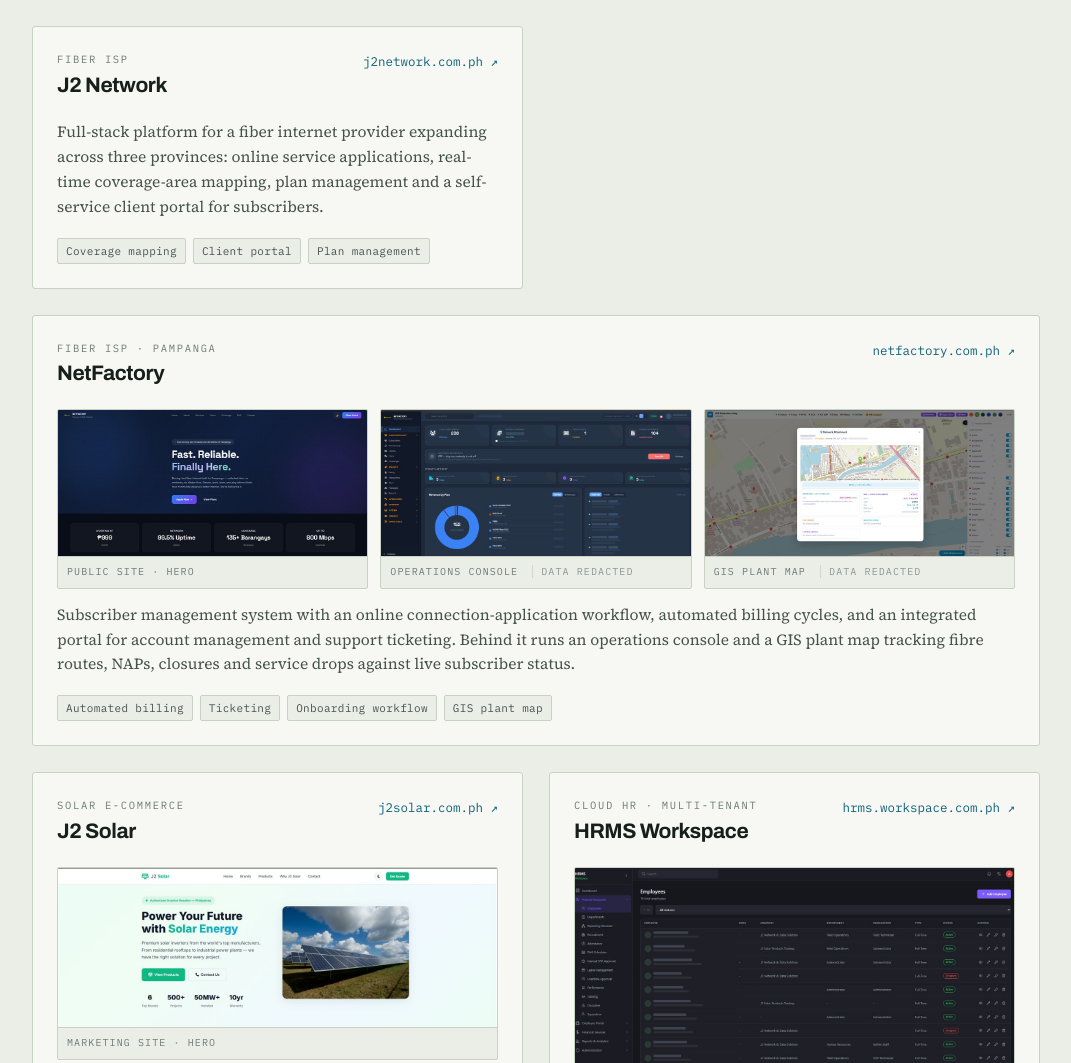
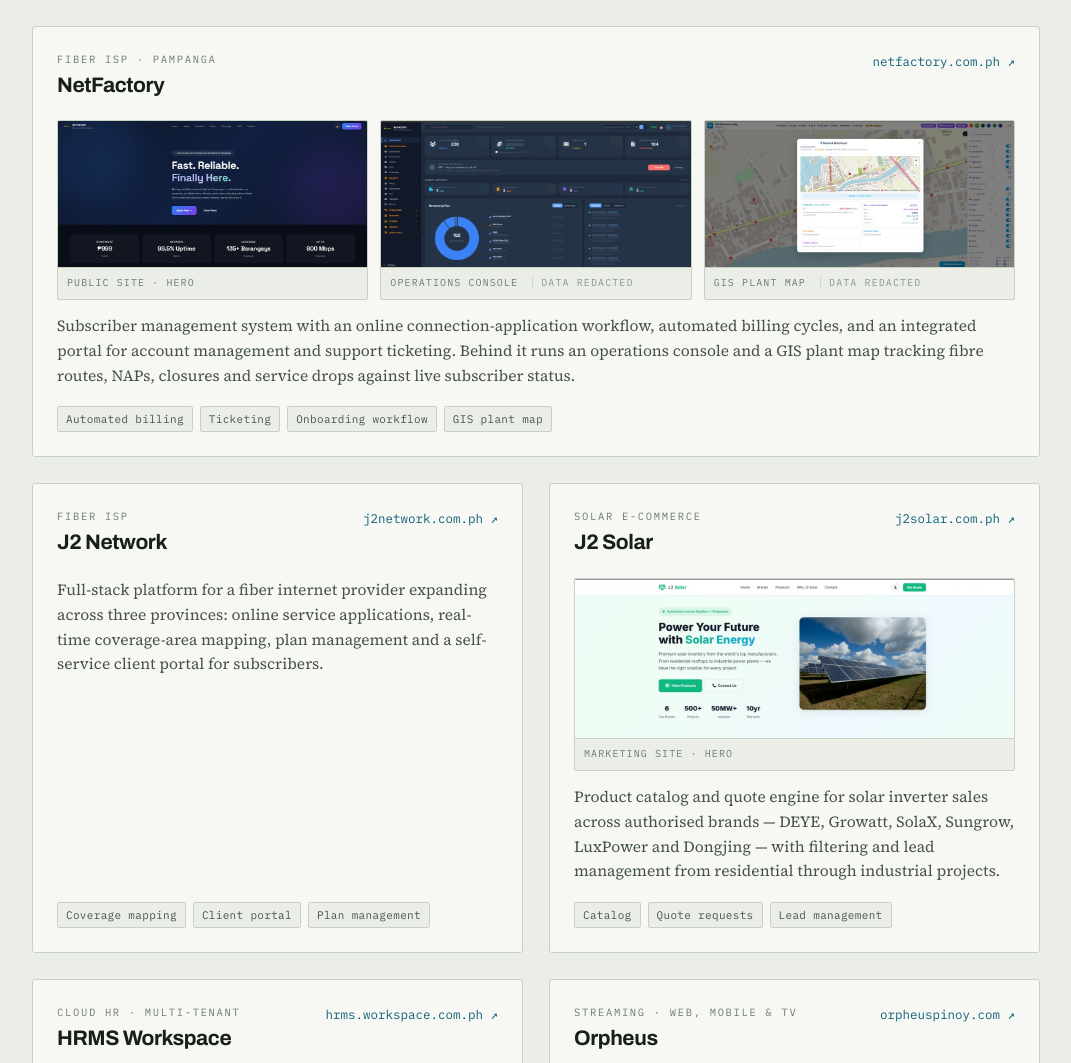
Before and after one commit to tgpsniper/myportfolio, a plain HTML site: page index.html in a window 1280 px wide. Shown: the part 1760-2823 px from the top of the page, without its empty margins (104-1175 px from the left). Drawn offline with Linux system fonts and the light colour scheme.

Commit message:
Fix ragged Platforms grid
The full-width NetFactory card sat second, so the grid broke into a
half-empty row above it and another below: J2 Network alone on row one,
Orpheus alone on the last. Moved NetFactory to the front so the wide
card leads and the remaining four form a clean 2x2.

Also pinned the grid to two columns. auto-fit with minmax(320px,1fr)
sat right on the boundary at common widths and flipped between two and
three tracks, which changed which cards were orphaned.

```diff
--- a/index.html
+++ b/index.html
@@ -237,7 +237,11 @@
   }
 
   /* ---------- platforms ---------- */
-  .platforms{display:grid;grid-template-columns:repeat(auto-fit,minmax(320px,1fr));gap:clamp(18px,2.6vw,26px)}
+  /* Fixed two-up rather than auto-fit. With five cards and one spanning the
+     full width, auto-fit flipped between two and three tracks depending on
+     viewport and left a half-empty row either side of the wide card. */
+  .platforms{display:grid;grid-template-columns:repeat(2,minmax(0,1fr));gap:clamp(18px,2.6vw,26px)}
+  @media (max-width:720px){ .platforms{grid-template-columns:1fr} }
   .platform{
     background:var(--surface);border:1px solid var(--rule);border-radius:3px;
     padding:24px;display:flex;flex-direction:column;gap:14px;
@@ -513,24 +517,6 @@
       </div>
       <div class="platforms">
 
-        <article class="platform">
-          <div class="platform-top">
-            <div>
-              <p class="sector">Fiber ISP</p>
-              <h3>J2 Network</h3>
-            </div>
-            <a class="domain" href="https://j2network.com.ph" target="_blank" rel="noopener">j2network.com.ph &#8599;</a>
-          </div>
-          <p>
-            Full-stack platform for a fiber internet provider expanding across three provinces:
-            online service applications, real-time coverage-area mapping, plan management and a
-            self-service client portal for subscribers.
-          </p>
-          <div class="chips">
-            <span class="chip">Coverage mapping</span><span class="chip">Client portal</span><span class="chip">Plan management</span>
-          </div>
-        </article>
-
         <article class="platform wide">
           <div class="platform-top">
             <div>
@@ -570,6 +556,24 @@
           </p>
           <div class="chips">
             <span class="chip">Automated billing</span><span class="chip">Ticketing</span><span class="chip">Onboarding workflow</span><span class="chip">GIS plant map</span>
+          </div>
+        </article>
+
+        <article class="platform">
+          <div class="platform-top">
+            <div>
+              <p class="sector">Fiber ISP</p>
+              <h3>J2 Network</h3>
+            </div>
+            <a class="domain" href="https://j2network.com.ph" target="_blank" rel="noopener">j2network.com.ph &#8599;</a>
+          </div>
+          <p>
+            Full-stack platform for a fiber internet provider expanding across three provinces:
+            online service applications, real-time coverage-area mapping, plan management and a
+            self-service client portal for subscribers.
+          </p>
+          <div class="chips">
+            <span class="chip">Coverage mapping</span><span class="chip">Client portal</span><span class="chip">Plan management</span>
           </div>
         </article>
 
```
